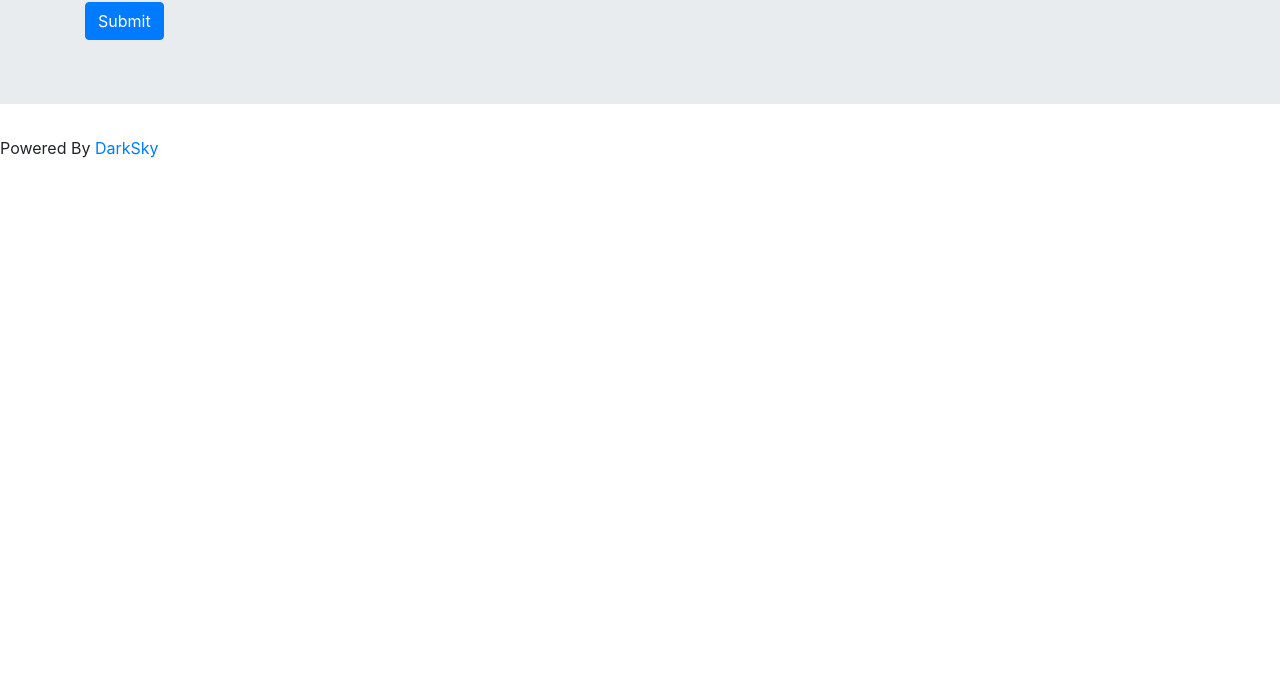
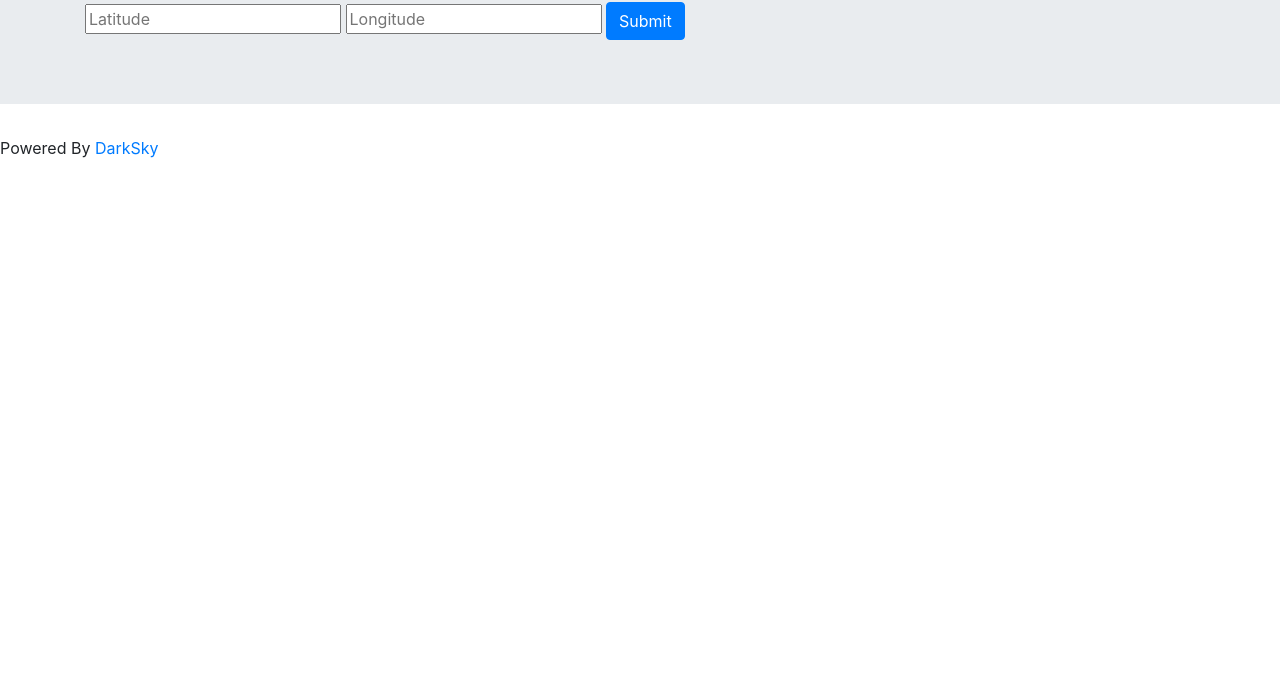
Before and after one commit to TheRobinGuy/FlamingOctopus, a plain HTML site: page index.html in a window 1280 px wide. Shown: the part 118-800 px from the top of the page. Drawn offline with nearby package versions, Linux system fonts and the light colour scheme.

Commit message:
Inputs added for Lat + Long
These pass to the JS

```diff
--- a/index.html
+++ b/index.html
@@ -37,7 +37,10 @@ DarkSkyAPI - g**************@********* - r***********
 <div class="jumbotron jumbotron-fluid">
   <div class="container">
     <h1>Flaming Octopus</h1>
-    <button class="btn btn-primary">Submit</button>
+    <input id="LatitudeText" type="text" placeholder="Latitude">
+    <input id="LongitudeText" type="text" placeholder="Longitude">
+    <button id="Submit" class="btn btn-primary">Submit</button>
+    <div id="output"></div>
   </div>
 </div>
     <footer>Powered By <a href="https://darksky.net/poweredby/" style="text-decoration: none;">DarkSky</a></footer>
```
